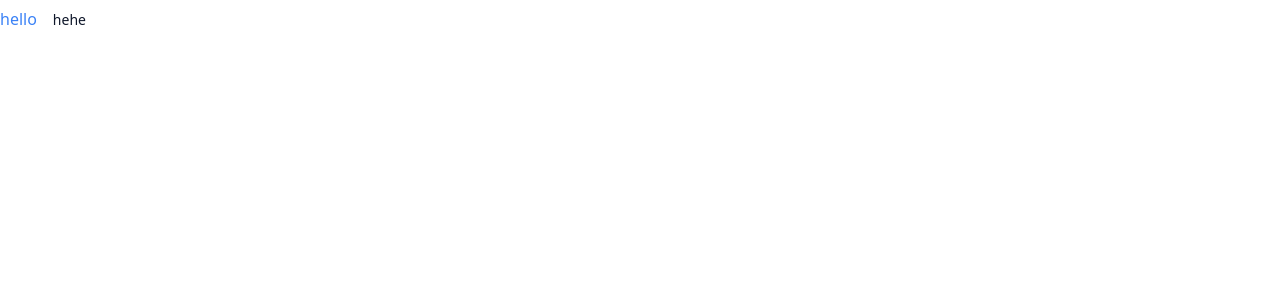
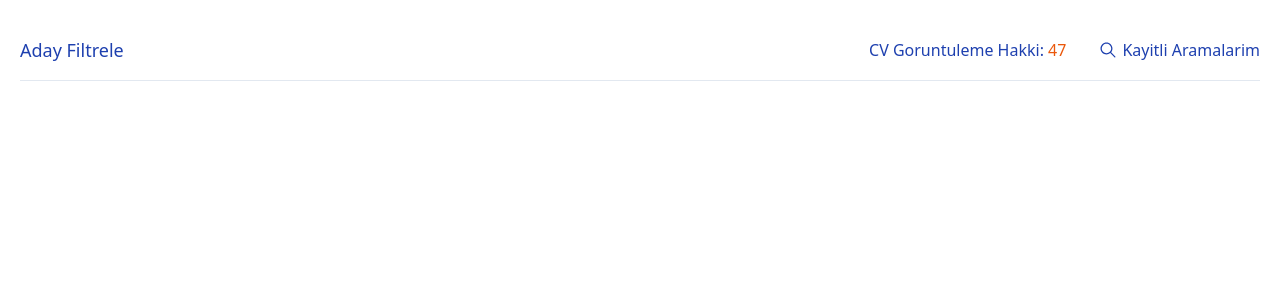
Before and after one commit to ikbalarslandev/mulakat_1.1, a React (Vite) app: page / in a window 1280 px wide. Shown: the top 300 px of the page. Built offline with nearby package versions, Linux system fonts and the light colour scheme.

Commit message:
Filter trigger

```diff
--- a/package.json
+++ b/package.json
@@ -10,12 +10,15 @@
     "preview": "vite preview"
   },
   "dependencies": {
+    "@radix-ui/react-accordion": "^1.1.2",
+    "@radix-ui/react-hover-card": "^1.0.7",
     "@radix-ui/react-slot": "^1.0.2",
     "class-variance-authority": "^0.7.0",
     "clsx": "^2.1.0",
     "lucide-react": "^0.364.0",
     "react": "^18.2.0",
     "react-dom": "^18.2.0",
+    "react-icons": "^5.0.1",
     "tailwind-merge": "^2.2.2",
     "tailwindcss-animate": "^1.0.7"
   },
--- a/src/App.tsx
+++ b/src/App.tsx
@@ -1,9 +1,9 @@
-import Main from "./components/Main";
+import Filter from "./components/sections/Filter";
 
 function App() {
   return (
-    <main>
-      <Main />
+    <main className="m-5">
+      <Filter />
     </main>
   );
 }
--- a/src/components/Main.tsx
+++ /dev/null
@@ -1,12 +0,0 @@
-import { Button } from "./ui/button";
-
-const Main = () => {
-  return (
-    <div className="text-blue-500">
-      hello
-      <Button variant="link">hehe</Button>
-    </div>
-  );
-};
-
-export default Main;
--- /dev/null
+++ b/src/components/sections/Filter.tsx
@@ -0,0 +1,21 @@
+import {
+  Accordion,
+  AccordionContent,
+  AccordionItem,
+} from "@/components/ui/accordion";
+
+import Trigger from "./filter/Trigger";
+
+const Filter = () => {
+  return (
+    <Accordion type="single" collapsible className="w-full">
+      <AccordionItem value="item-1">
+        <Trigger />
+
+        <AccordionContent>Hello</AccordionContent>
+      </AccordionItem>
+    </Accordion>
+  );
+};
+
+export default Filter;
--- /dev/null
+++ b/src/components/sections/filter/Trigger.tsx
@@ -0,0 +1,37 @@
+import { AccordionTrigger } from "@/components/ui/accordion";
+import { IoIosSearch } from "react-icons/io";
+
+import {
+  HoverCard,
+  HoverCardContent,
+  HoverCardTrigger,
+} from "@/components/ui/hover-card";
+
+const Trigger = () => {
+  return (
+    <div className="flex items-center justify-between text-blue-800">
+      <AccordionTrigger className="text-lg ">Aday Filtrele</AccordionTrigger>
+      <div className="flex gap-8">
+        <p>
+          CV Goruntuleme Hakki: <span className="text-orange-600">47</span>
+        </p>
+
+        <HoverCard>
+          <HoverCardTrigger className="flex justify-center items-center gap-1 ">
+            <IoIosSearch className="w-5 h-5" />
+            Kayitli Aramalarim
+          </HoverCardTrigger>
+          <HoverCardContent className="flex flex-col text-blue-800">
+            <p>demo</p>
+            <p>demo</p>
+            <p>demo</p>
+            <hr />
+            <p>Kayitli Aramalari Duzenle</p>
+          </HoverCardContent>
+        </HoverCard>
+      </div>
+    </div>
+  );
+};
+
+export default Trigger;
--- /dev/null
+++ b/src/components/ui/accordion.tsx
@@ -0,0 +1,55 @@
+import * as React from "react";
+import * as AccordionPrimitive from "@radix-ui/react-accordion";
+import { ChevronDown } from "lucide-react";
+
+import { cn } from "@/lib/utils";
+
+const Accordion = AccordionPrimitive.Root;
+
+const AccordionItem = React.forwardRef<
+  React.ElementRef<typeof AccordionPrimitive.Item>,
+  React.ComponentPropsWithoutRef<typeof AccordionPrimitive.Item>
+>(({ className, ...props }, ref) => (
+  <AccordionPrimitive.Item
+    ref={ref}
+    className={cn("border-b", className)}
+    {...props}
+  />
+));
+AccordionItem.displayName = "AccordionItem";
+
+const AccordionTrigger = React.forwardRef<
+  React.ElementRef<typeof AccordionPrimitive.Trigger>,
+  React.ComponentPropsWithoutRef<typeof AccordionPrimitive.Trigger>
+>(({ className, children, ...props }, ref) => (
+  <AccordionPrimitive.Header className="flex">
+    <AccordionPrimitive.Trigger
+      ref={ref}
+      className={cn(
+        " flex-1  py-4 font-medium transition-all hover:underline [&[data-state=open]>svg]:rotate-180",
+        className
+      )}
+      {...props}
+    >
+      {children}
+    </AccordionPrimitive.Trigger>
+  </AccordionPrimitive.Header>
+));
+AccordionTrigger.displayName = AccordionPrimitive.Trigger.displayName;
+
+const AccordionContent = React.forwardRef<
+  React.ElementRef<typeof AccordionPrimitive.Content>,
+  React.ComponentPropsWithoutRef<typeof AccordionPrimitive.Content>
+>(({ className, children, ...props }, ref) => (
+  <AccordionPrimitive.Content
+    ref={ref}
+    className="overflow-hidden text-sm transition-all data-[state=closed]:animate-accordion-up data-[state=open]:animate-accordion-down"
+    {...props}
+  >
+    <div className={cn("pb-4 pt-0", className)}>{children}</div>
+  </AccordionPrimitive.Content>
+));
+
+AccordionContent.displayName = AccordionPrimitive.Content.displayName;
+
+export { Accordion, AccordionItem, AccordionTrigger, AccordionContent };
--- /dev/null
+++ b/src/components/ui/hover-card.tsx
@@ -0,0 +1,27 @@
+import * as React from "react"
+import * as HoverCardPrimitive from "@radix-ui/react-hover-card"
+
+import { cn } from "@/lib/utils"
+
+const HoverCard = HoverCardPrimitive.Root
+
+const HoverCardTrigger = HoverCardPrimitive.Trigger
+
+const HoverCardContent = React.forwardRef<
+  React.ElementRef<typeof HoverCardPrimitive.Content>,
+  React.ComponentPropsWithoutRef<typeof HoverCardPrimitive.Content>
+>(({ className, align = "center", sideOffset = 4, ...props }, ref) => (
+  <HoverCardPrimitive.Content
+    ref={ref}
+    align={align}
+    sideOffset={sideOffset}
+    className={cn(
+      "z-50 w-64 rounded-md border bg-popover p-4 text-popover-foreground shadow-md outline-none data-[state=open]:animate-in data-[state=closed]:animate-out data-[state=closed]:fade-out-0 data-[state=open]:fade-in-0 data-[state=closed]:zoom-out-95 data-[state=open]:zoom-in-95 data-[side=bottom]:slide-in-from-top-2 data-[side=left]:slide-in-from-right-2 data-[side=right]:slide-in-from-left-2 data-[side=top]:slide-in-from-bottom-2",
+      className
+    )}
+    {...props}
+  />
+))
+HoverCardContent.displayName = HoverCardPrimitive.Content.displayName
+
+export { HoverCard, HoverCardTrigger, HoverCardContent }
```
Also changed, not shown: 1 other file (tests, documents, lock files or other folders).
